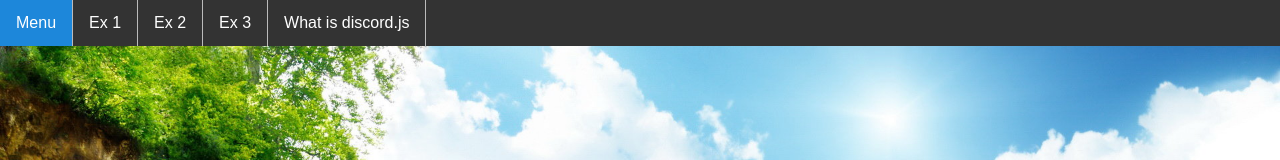
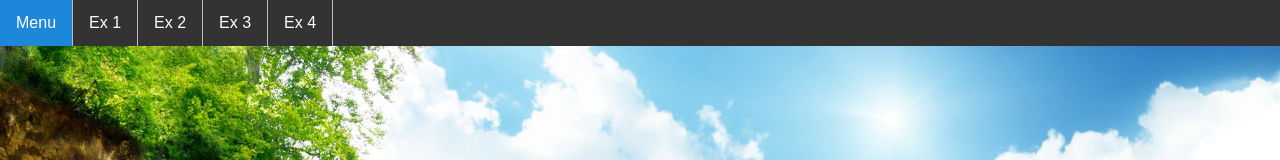
Before and after one commit to KDiaCodes/ict-2019, a plain HTML site: page index.html in a window 1280 px wide. Shown: the top 160 px of the page. Drawn offline with nearby package versions, Linux system fonts and the light colour scheme.

Commit message:
Update index.html

```diff
--- a/index.html
+++ b/index.html
@@ -30,7 +30,7 @@
       <li class=""><a class="inactive" target="_blank" href="https://kdiacodes.js.org/ictnitton/ex/ex1/INDEX.html">Ex 1</a></li>
       <li class=""><a class="inactive" target="_blank" href="https://kdiacodes.js.org/ictnitton/ex/ex2/INDEX.html">Ex 2</a></li>
       <li class=""><a class="inactive" target="_blank" href="https://kdiacodes.js.org/ictnitton/ex/ex3/INDEX.html">Ex 3</a></li>
-      <li class=""><a class="inactive" target="_blank" href="https://kdiacodes.js.org/ictnitton/ex/ex1/INDEX.html">What is discord.js</a></li>
+      <li class=""><a class="inactive" target="_blank" href="https://kdiacodes.js.org/ictnitton/ex/ex4/INDEX.html">Ex 4</a></li>
 
     </ul>
   </header>
```
